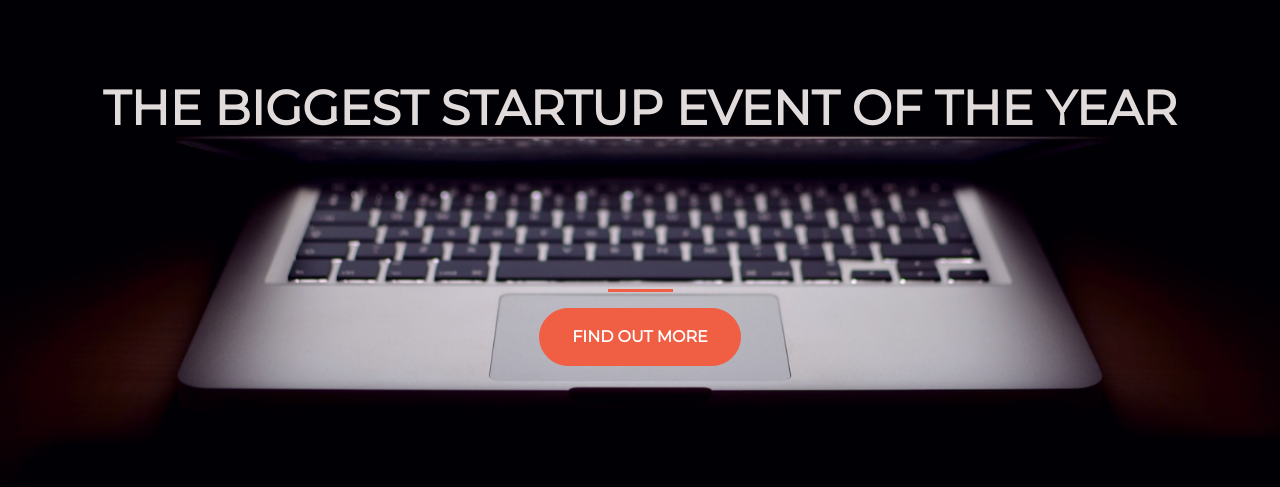
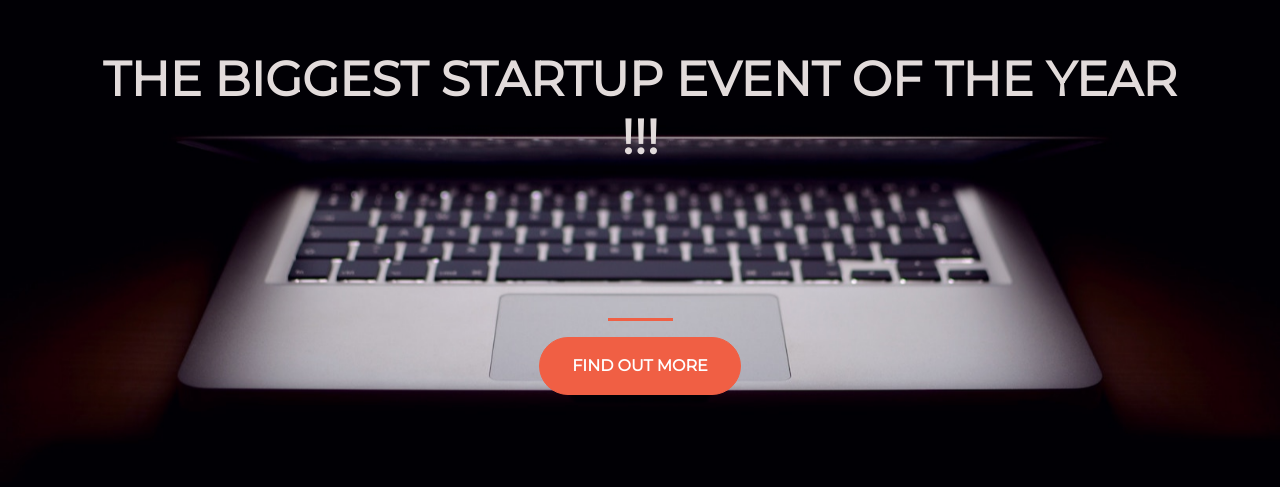
Before and after one commit to Mubasshir42/start-up-of-the-year, a plain HTML site: page index.html in a window 1280 px wide. Shown: the part 177-664 px from the top of the page. Drawn offline with nearby package versions, Linux system fonts and the light colour scheme.

Commit message:
add exclamation marks!

```diff
--- a/index.html
+++ b/index.html
@@ -19,7 +19,7 @@
   	<div class="container d-flex align-items-center h-100">
   		<div class="row">
   			<header class="text-center col-12">
-				 <h1 class="text-uppercase"><strong>The biggest startup event of the year</strong></h1>
+				 <h1 class="text-uppercase"><strong>The biggest startup event of the year !!!</strong></h1>
 			</header>
 			<div class="buffer col-12"></div>
 			<section class="text-center col-12">
```
